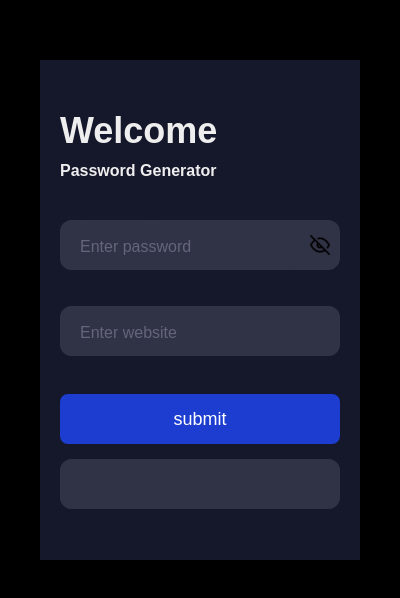
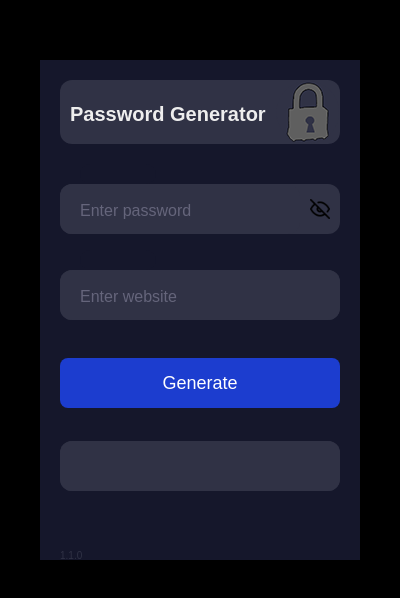
Before and after one commit to fherchuk/Password-Generator-Extension, a browser extension: page popup.html in a window 400 px wide. Shown: the part 112-710 px from the top of the page. Drawn offline with Linux system fonts and the light colour scheme.

Commit message:
add logo

```diff
--- a/popup.css
+++ b/popup.css
@@ -22,20 +22,23 @@ body {
   width: 320px;
 }
 
+.headerbox {
+  background-color: #303245;
+  border-radius: 12px;
+  height: 64px;
+  position: relative;
+  width: 100%;
+  display: flex;
+  align-items: center;
+}
+
 .title {
   color: #eee;
   font-family: sans-serif;
-  font-size: 36px;
+  font-size: 20px;
   font-weight: 600;
-  margin-top: 30px;
-}
-
-.subtitle {
-  color: #eee;
-  font-family: sans-serif;
-  font-size: 16px;
-  font-weight: 600;
-  margin-top: 10px;
+  margin-top: 5px;
+  padding: 10px;
 }
 
 .input-container {
@@ -162,3 +165,9 @@ body {
   outline: 0;
   font-size: 24px;
 }
+
+.version{
+  color: #303245;
+  font-size: 10px;
+  font-family: sans-serif;
+}
--- a/popup.html
+++ b/popup.html
@@ -7,13 +7,12 @@
     <link rel="stylesheet" type="text/css" href="popup.css">
     <title>Password Generator</title>
 </head>
-
-
-
 <body>
   <div class="form">
-    <div class="title">Welcome</div>
-    <div class="subtitle">Password Generator</div>
+    <div class="headerbox">
+      <div class="title">Password Generator</div>
+      <img src="imgs/icon-64.png" id="logo" alt="Logo">
+    </div>
 
     <div class="input-container ic1">
       <input id="plaintext" class="input" type="password" placeholder=" "/>
@@ -29,14 +28,14 @@
       <label for="website" id="website" class="placeholder">Enter website</label>
     </div>
 
-    <button type="text" id="submit" class="submit">submit</button><br>
-
+    <button type="text" id="submit" class="submit">Generate</button><br><br>
 
     <div class="output-container">
       <input id ="output" class="input" type="text" placeholder=" "/>
     </div>
+
+    <br><br><br><label for="version" id="version" class="version">1.1.0</label>
   </div>
-
 
   <script src="popup.js"></script>
 </body>
```
